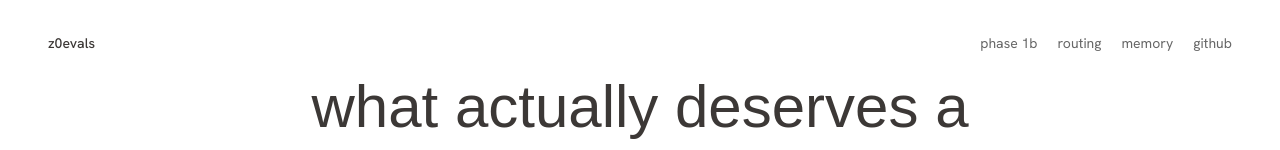
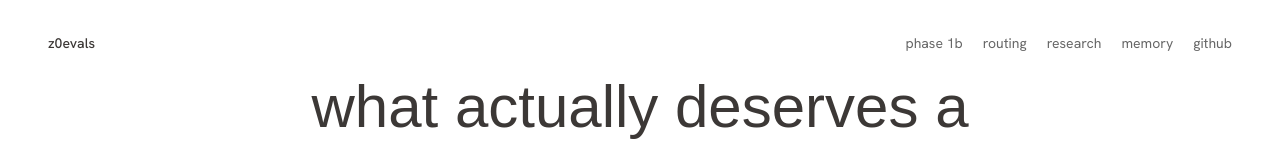
Before and after one commit to kvnloo/z0evals, a Next.js app in the folder web/: page /z0intelligence-function-routing in a window 1280 px wide. Shown: the top 150 px of the page. Built offline with nearby package versions, Linux system fonts and the light colour scheme; a web font is replaced by a local one.

Commit message:
docs: add research essay to shared site nav (#65)

```diff
--- a/web/components/StoryShell.tsx
+++ b/web/components/StoryShell.tsx
@@ -77,6 +77,7 @@ export default function StoryShell({
             <div className="links">
               <a href="../">phase 1b</a>
               <a href="../z0intelligence-function-routing/">routing</a>
+              <a href="../researching-the-frontier/">research</a>
               <a href="../unified-memory-v0/">memory</a>
               <a href="https://github.com/kvnloo/z0evals">github</a>
             </div>
```
